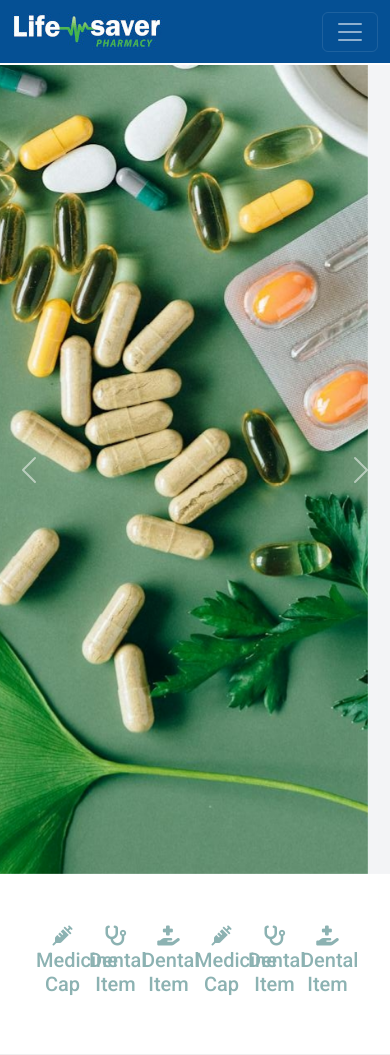
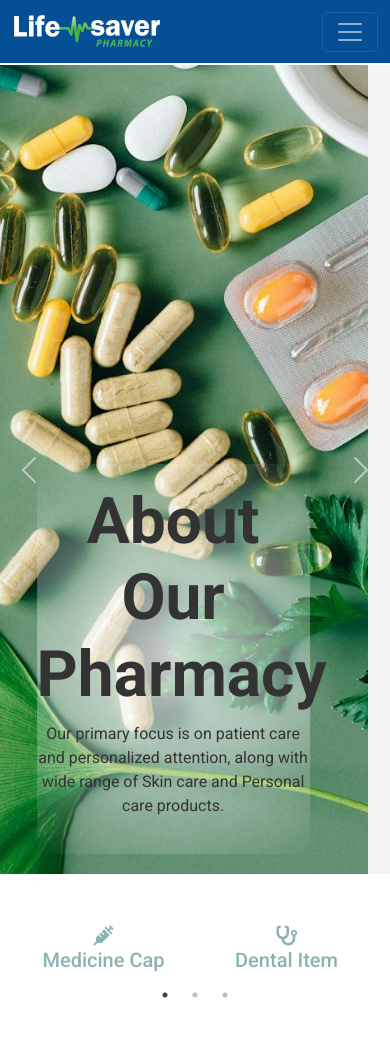
Before and after one commit to lifesaverpharmacy/lifesaverpharmacy.github.io, a plain HTML site: page index.html in a window 390 px wide. Shown: the top 1055 px of the page. Drawn offline with nearby package versions, Linux system fonts and the light colour scheme; grey boxes are pictures that could not be loaded.

Commit message:
Fixed UI issues in small screen
Issues related to homepage carousel and  images in small screen are fixed.

```diff
--- a/index.html
+++ b/index.html
@@ -102,7 +102,7 @@
       <div class="carousel-inner">
         <div class="carousel-item active">
           <img src="/img/files/medicines.jpg" class="d-block w-100" alt="..." />
-          <div class="carousel-caption d-none d-md-block">
+          <div class="carousel-caption ">
             <h2>About Our Pharmacy</h2>
             <p>
               Our primary focus is on patient care and personalized attention,
@@ -112,7 +112,7 @@
         </div>
         <div class="carousel-item">
           <img src="/img/files/13.jpg" class="d-block w-100" alt="..." />
-          <div class="carousel-caption d-none d-md-block">
+          <div class="carousel-caption ">
             <h2>Our Vision</h2>
             <p>
               To be the Caring institution to Human being and other Living
@@ -122,7 +122,7 @@
         </div>
         <div class="carousel-item">
           <img src="/img/files/12.jpg" class="d-block w-100" alt="..." />
-          <div class="carousel-caption d-none d-md-block">
+          <div class="carousel-caption ">
             <h2>Our Mission</h2>
             <p>
               Lifesaver Pharmacy’s mission is to go above and beyond
@@ -207,6 +207,7 @@
               decoding="async"
               src="https://themexriver.com/wp/vicodin/wp-content/uploads/2022/08/9.png"
               alt="Awesome Image"
+              class="img-fluid"
             />
           </div>
         </div>
--- a/js/index.js
+++ b/js/index.js
@@ -1,10 +1,42 @@
 (function ($) {
-  function initSlick () {
-    $('.multiple-items').slick({
-        infinite: true,
-        slidesToShow: 7,
-        slidesToScroll: 3
-      });
+  function initSlick() {
+    $(".multiple-items").slick({
+      infinite: true,
+      slidesToShow: 7,
+      slidesToScroll: 3,
+      responsive: [
+        {
+          breakpoint: 1024,
+          settings: {
+            slidesToShow: 4,
+            slidesToScroll: 4,
+            infinite: true,
+            dots: true,
+          },
+        },
+        {
+          breakpoint: 600,
+          settings: {
+            slidesToShow: 3,
+            slidesToScroll: 3,
+            infinite: true,
+            dots: true,
+          },
+        },
+        {
+          breakpoint: 480,
+          settings: {
+            slidesToShow: 2,
+            slidesToScroll: 2,
+            infinite: true,
+            dots: true,
+          },
+        },
+        // You can unslick at a given breakpoint now by adding:
+        // settings: "unslick"
+        // instead of a settings object
+      ],
+    });
   }
   $(document).ready(function () {
     initSlick();
```
Also changed, not shown: about-our-pharmacy.html (+1 -0 lines).
